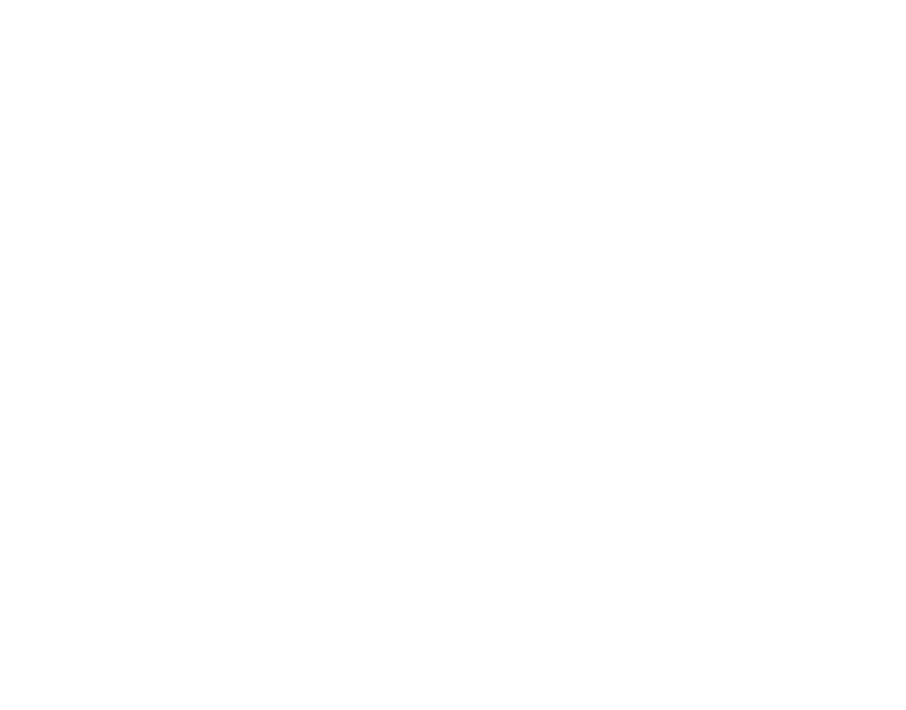
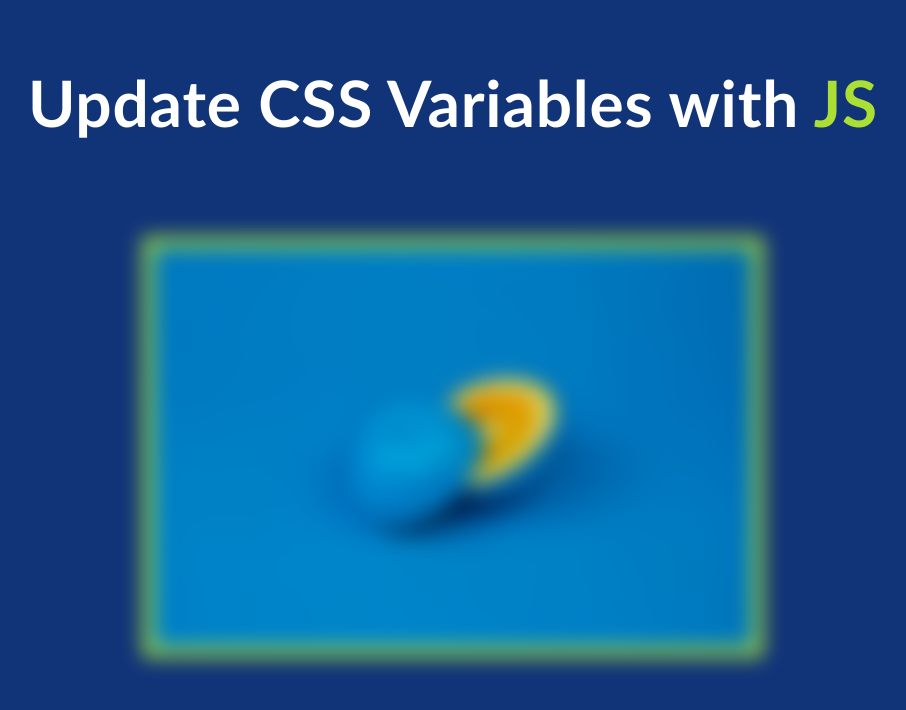
Before and after one commit to DemonDaddy22/30DaysOfJS, a plain HTML site: page CSSVar/index.html in a window 1280 px wide. Shown: the whole page, without its empty margins (187-1093 px from the left). Drawn offline with Linux system fonts and the light colour scheme.

Commit message:
add basic html and css

```diff
--- a/CSSVar/index.css
+++ b/CSSVar/index.css
@@ -0,0 +1,35 @@
+:root {
+    --base-color: #abdf34;
+    --blur: 10px;
+    --spacing: 10px;
+}
+
+body {
+    margin: 0;
+    background-color: #113479;
+}
+
+#heading {
+    font-family: 'Gill Sans', 'Gill Sans MT', Calibri, 'Trebuchet MS', sans-serif;
+    font-size: 4rem;
+    font-weight: bold;
+    letter-spacing: 0.8px;
+    color: #FFFFFF;
+    text-align: center;
+    white-space: pre-wrap;
+    margin-top: 4rem;
+}
+
+#highlight {
+    color: var(--base-color);
+}
+
+#img {
+    height: 400px;
+    width: 600px;
+    margin: 6rem auto 0;
+    display: block;
+    filter: blur(var(--blur));
+    padding: var(--spacing);
+    background-color: var(--base-color);
+}
--- a/CSSVar/index.html
+++ b/CSSVar/index.html
@@ -4,8 +4,12 @@
     <meta charset="UTF-8">
     <meta name="viewport" content="width=device-width, initial-scale=1.0">
     <title>CSS Var</title>
+    <link rel="stylesheet" href="index.css">
 </head>
 <body>
+    <div id="heading">Update CSS Variables with <span id="highlight">JS</span></div>
+    <img src="davisco.jpg" alt="blue-orange" id="img">
 
+    <script type="text/javascript" src="index.js"></script>
 </body>
 </html>
```
Also changed, not shown: CSSVar/davisco.jpg (added).
